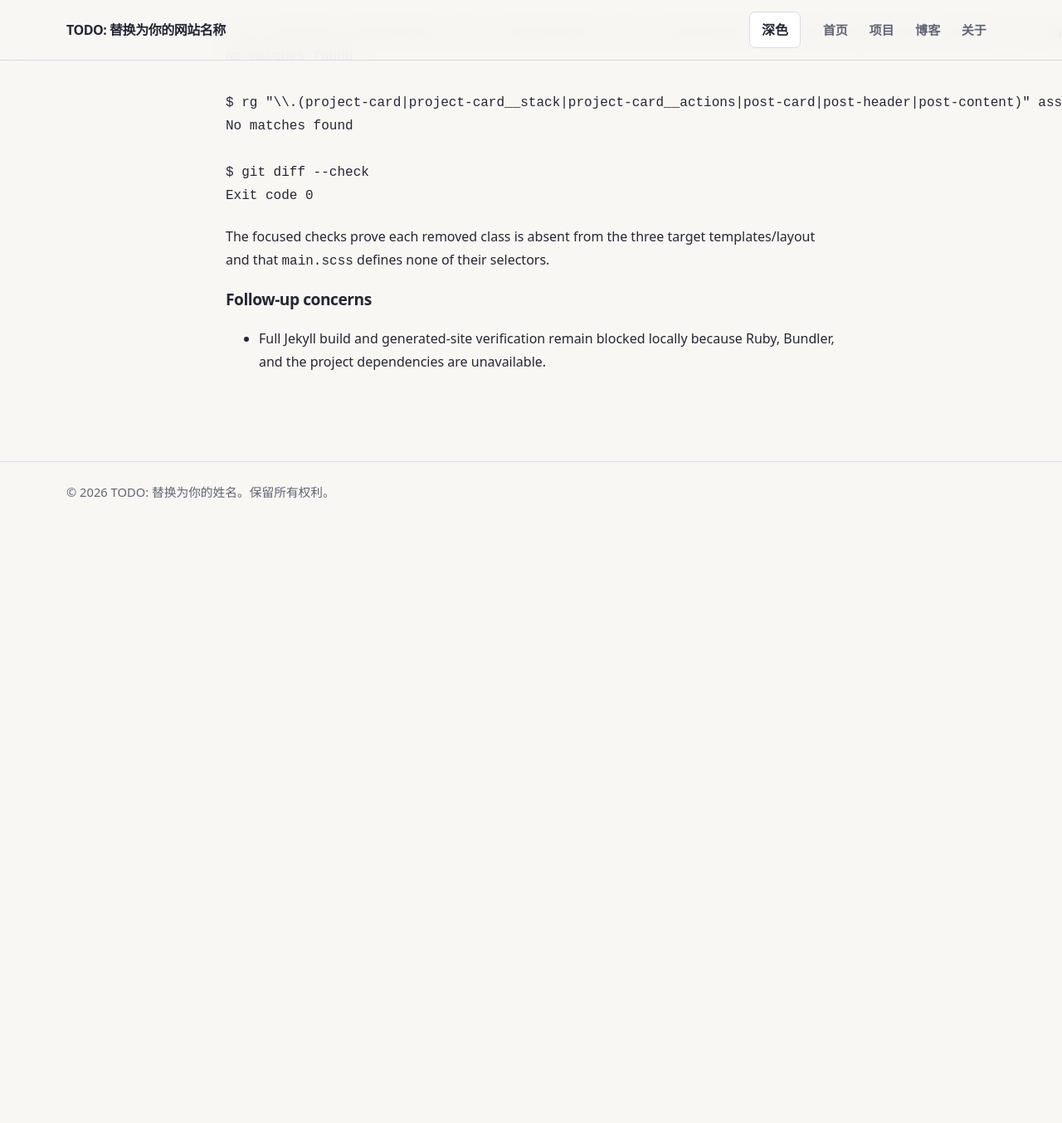
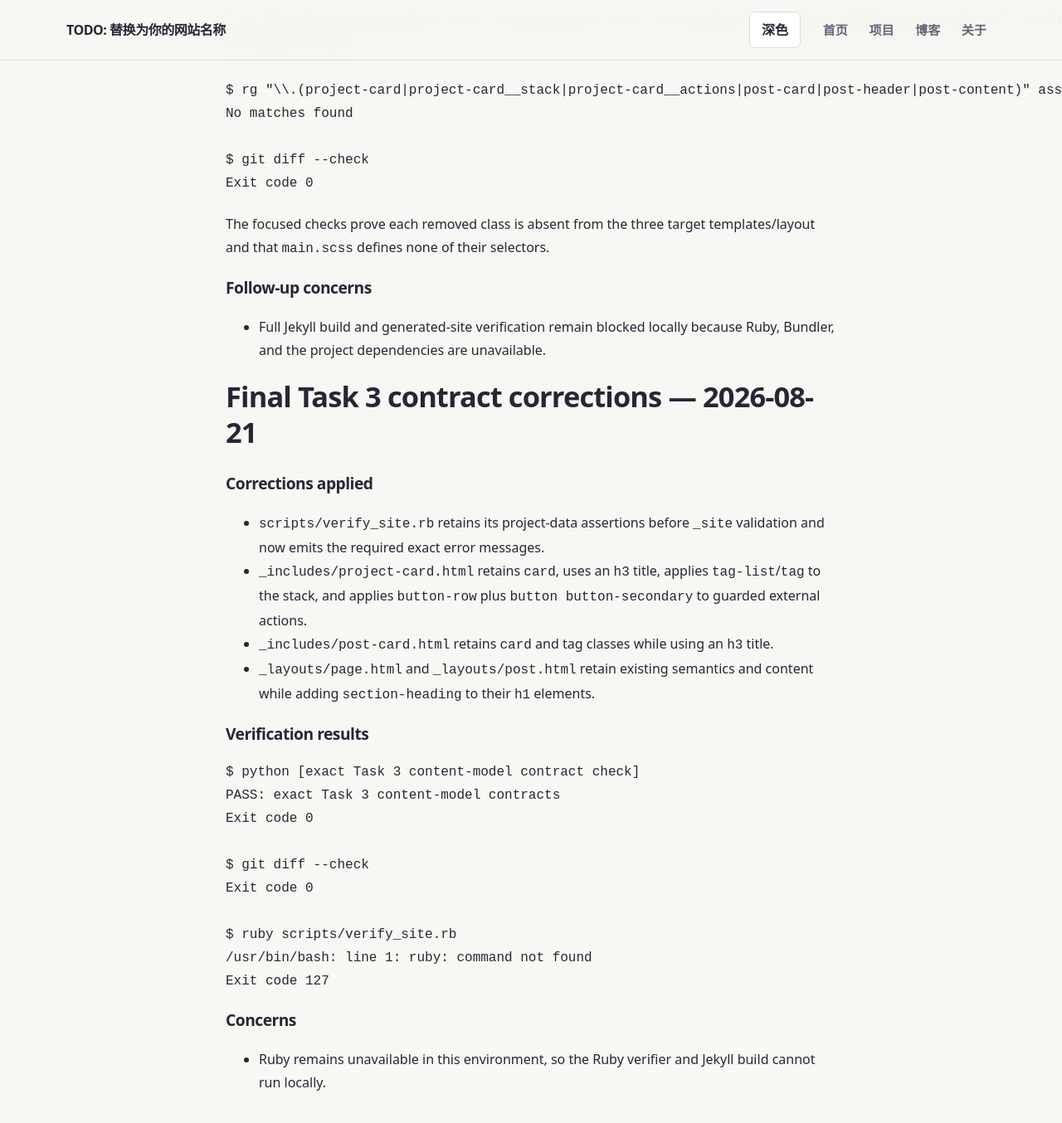
Before and after one commit to bitchenhui/bitchenhui.github.io, a Jekyll site: the page built from sdd/task-3-report.md, in a window 1280 px wide and 1400 px high, scrolled down 4434 px. Shown: the top 1354 px of the window at 83% size. Built offline with Jekyll 4.4.1, drawn with Linux system fonts in a browser that asks for light colours; our own code applies the rules of GitHub Pages for plain Markdown files; before the commit the page ends 5064 px from its top, so only the background shows below that.

Commit message:
fix: complete content model contracts
Co-Authored-By: Claude <noreply@anthropic.com>

````diff
--- a/_includes/post-card.html
+++ b/_includes/post-card.html
@@ -1,6 +1,6 @@
 <article class="card">
   <time datetime="{{ include.post.date | date_to_xmlschema }}">{{ include.post.date | date: "%Y年%m月%d日" }}</time>
-  <h2><a href="{{ include.post.url | relative_url }}">{{ include.post.title | escape }}</a></h2>
+  <h3><a href="{{ include.post.url | relative_url }}">{{ include.post.title | escape }}</a></h3>
   <p>{{ include.post.description | default: include.post.excerpt | strip_html | normalize_whitespace | escape }}</p>
   {% if include.post.tags and include.post.tags != empty %}
     <ul class="tag-list" aria-label="文章标签">
--- a/_layouts/page.html
+++ b/_layouts/page.html
@@ -3,7 +3,7 @@ layout: default
 ---
 <section class="section" aria-labelledby="page-title">
   <div class="shell prose">
-    <h1 id="page-title">{{ page.title | escape }}</h1>
+    <h1 id="page-title" class="section-heading">{{ page.title | escape }}</h1>
     {{ content }}
   </div>
 </section>
--- a/_layouts/post.html
+++ b/_layouts/post.html
@@ -6,7 +6,7 @@ layout: default
     <header>
       <p><a href="{{ '/blog/' | relative_url }}">返回博客</a></p>
       <time datetime="{{ page.date | date_to_xmlschema }}">{{ page.date | date: "%Y年%m月%d日" }}</time>
-      <h1 id="post-title">{{ page.title | escape }}</h1>
+      <h1 id="post-title" class="section-heading">{{ page.title | escape }}</h1>
       {% if page.tags and page.tags != empty %}
         <ul class="tag-list" aria-label="文章标签">
           {% for tag in page.tags %}
--- a/scripts/verify_site.rb
+++ b/scripts/verify_site.rb
@@ -16,11 +16,11 @@ REQUIRED_FILES = %w[
 ].freeze
 
 projects_data = Pathname.new("_data/projects.yml")
-abort "FAIL: _data/projects.yml does not exist." unless projects_data.file?
+abort "FAIL: project data file is missing." unless projects_data.file?
 
 projects_content = projects_data.read
-abort "FAIL: _data/projects.yml has no featured project." unless projects_content.include?("featured: true")
-abort "FAIL: _data/projects.yml is missing an explicit TODO placeholder." unless projects_content.include?("TODO: 替换为")
+abort "FAIL: project data has no featured item." unless projects_content.include?("featured: true")
+abort "FAIL: project data has no explicit placeholder marker." unless projects_content.include?("TODO: 替换为")
 
 abort "FAIL: _site does not exist; run `bundle exec jekyll build` first." unless SITE.directory?
 
--- a/sdd/task-3-report.md
+++ b/sdd/task-3-report.md
@@ -141,3 +141,31 @@ The focused checks prove each removed class is absent from the three target temp
 ### Follow-up concerns
 
 - Full Jekyll build and generated-site verification remain blocked locally because Ruby, Bundler, and the project dependencies are unavailable.
+
+## Final Task 3 contract corrections — 2026-08-21
+
+### Corrections applied
+
+- `scripts/verify_site.rb` retains its project-data assertions before `_site` validation and now emits the required exact error messages.
+- `_includes/project-card.html` retains `card`, uses an `h3` title, applies `tag-list`/`tag` to the stack, and applies `button-row` plus `button button-secondary` to guarded external actions.
+- `_includes/post-card.html` retains `card` and tag classes while using an `h3` title.
+- `_layouts/page.html` and `_layouts/post.html` retain existing semantics and content while adding `section-heading` to their `h1` elements.
+
+### Verification results
+
+```text
+$ python [exact Task 3 content-model contract check]
+PASS: exact Task 3 content-model contracts
+Exit code 0
+
+$ git diff --check
+Exit code 0
+
+$ ruby scripts/verify_site.rb
+/usr/bin/bash: line 1: ruby: command not found
+Exit code 127
+```
+
+### Concerns
+
+- Ruby remains unavailable in this environment, so the Ruby verifier and Jekyll build cannot run locally.
````
Also changed, not shown: _includes/project-card.html (+6 -6 lines).
